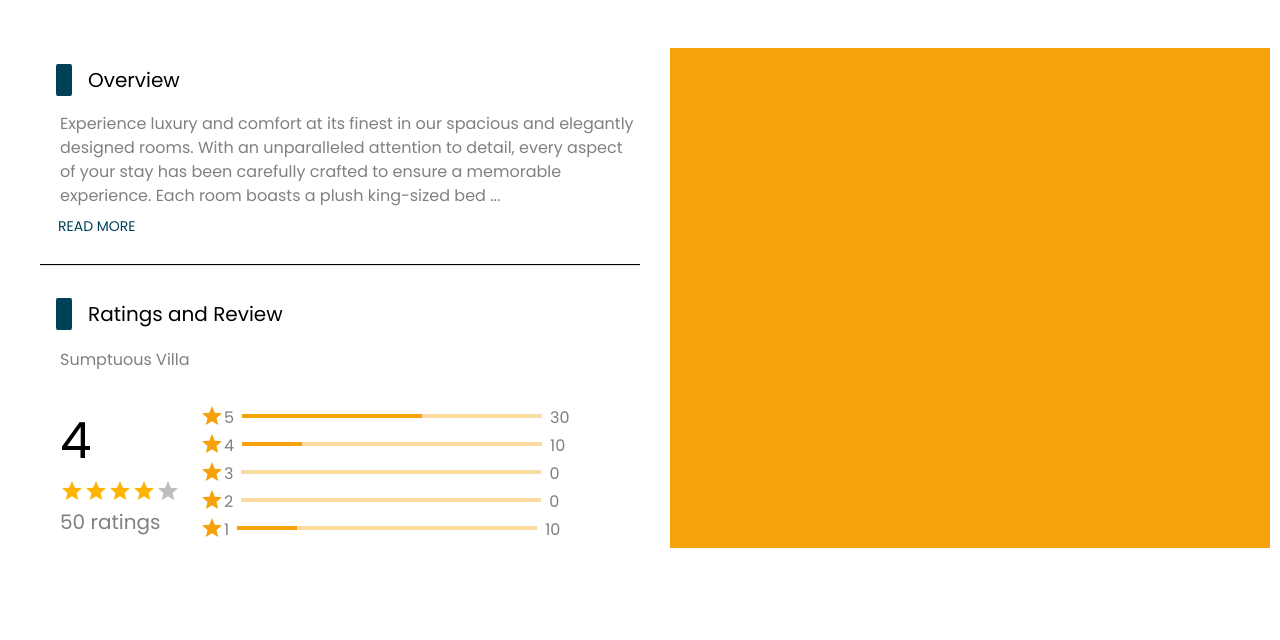
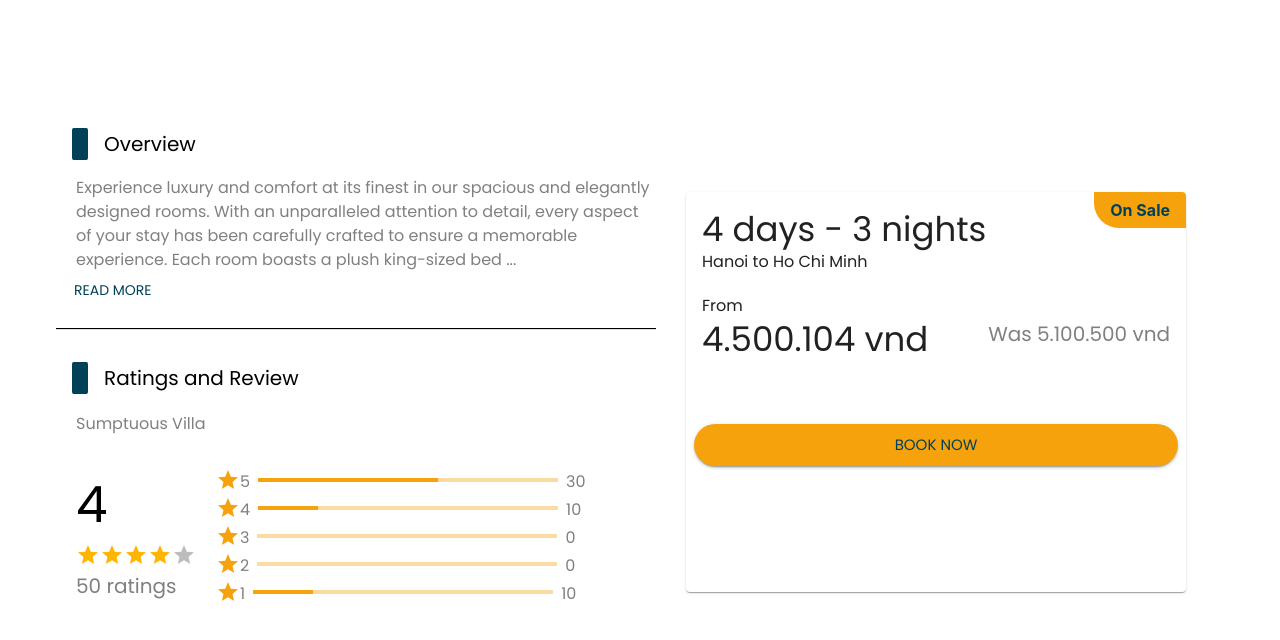
Before and after one commit to DucAnhLo/review-app, a React (Create React App) app: page / in a window 1280 px wide. Shown: the top 640 px of the page. Built offline with nearby package versions, Linux system fonts and the light colour scheme.

Commit message:
Finished card component

```diff
--- a/package.json
+++ b/package.json
@@ -13,6 +13,7 @@
     "react": "^18.2.0",
     "react-dom": "^18.2.0",
     "react-scripts": "5.0.1",
+    "react-toastify": "^9.1.2",
     "web-vitals": "^2.1.4"
   },
   "scripts": {
--- a/src/App.css
+++ b/src/App.css
@@ -1,9 +1,11 @@
 .wrapper {
-    margin-top: 3rem;
+    margin-top: 7rem;
+    margin-left: 2rem;
     display: flex;
     flex-direction: row;
     justify-content: space-around;
     max-width: 1200px;
+
   }
 
   body {
--- a/src/App.js
+++ b/src/App.js
@@ -34,12 +34,11 @@ function App() {
           <Divider style={{ margin: '16px 0', borderTop: '1px solid'}} />
           <ReviewAndRatings />
         </Box>
-        <Box style={{ marginLeft: bookingMargin }}>
+        <Box style={{ marginLeft: bookingMargin , marginTop:'5rem'}}>
           <Booking />
         </Box>
       </Box>
     </ThemeProvider>
-
   );
 }
 
--- a/src/components/Bookings.js
+++ b/src/components/Bookings.js
@@ -1,6 +1,8 @@
 import React from 'react'
 import { useTheme } from '@material-ui/core/styles';
-import { Box, Typography, Button } from '@material-ui/core';
+import { Box, Typography, Button, Card, CardContent, CardActions } from '@material-ui/core';
+import { ToastContainer, toast } from 'react-toastify';
+import 'react-toastify/dist/ReactToastify.css';
 
 function Booking() {
 
@@ -8,12 +10,42 @@ function Booking() {
 
     const primaryColor = theme.palette.primary.main;
     const subPrimaryColor = theme.palette.subPrimary.main;
+    const notify = () => toast("Success!");
 
   return (
-    <Box style={{ backgroundColor: primaryColor, width: '20vh', height: '500px', width:'600px' }}>
-
+    <Box style={{height: '200px', width:'600px' }}>
+        <Card style={{width:'500px', height:'400px', position: 'relative'}}>
+        <CardContent style={{marginBottom:'40px'}}>
+            <Typography variant="h4" component="div">
+                4 days - 3 nights
+            </Typography>
+            <Typography sx={{ mb: 1.5 }} color="text.secondary">
+                Hanoi to Ho Chi Minh
+            </Typography>
+            <Box style={{marginTop:'20px'}}>
+                <Typography styles={{marginTop:'1rem', color:'white'}} variant="body1">
+                    From
+                </Typography>
+                <Box style={{display:'flex',justifyContent:'space-between'}}>
+                    <Typography variant="h4">
+                        4.500.104 vnd
+                    </Typography>
+                    <Typography variant="h6" style={{color:'grey'}}>
+                        Was 5.100.500 vnd
+                    </Typography>
+                </Box>
+            </Box>
+            <Box style={{ position: 'absolute', top: 0, right: 0, backgroundColor: primaryColor, color: subPrimaryColor, borderRadius: '0 0 0 25px', padding: '0.5rem 1rem', fontWeight: 'bold' }}>
+                On Sale
+            </Box>
+        </CardContent>
+        <CardActions>
+            <Button onClick={notify} style={{color: subPrimaryColor, backgroundColor: primaryColor, borderRadius:'25px', width:'100%'}} variant='contained' size="large">Book Now</Button>
+        </CardActions>
+        </Card>
+        <ToastContainer position="top-center" autoClose={2000} hideProgressBar={false} newestOnTop={false} closeOnClick rtl={false} pauseOnFocusLoss draggable pauseOnHover />
     </Box>
   )
 }
 
-export default Booking
+export default Booking;
```
Also changed, not shown: 1 other file (tests, documents, lock files or other folders).
